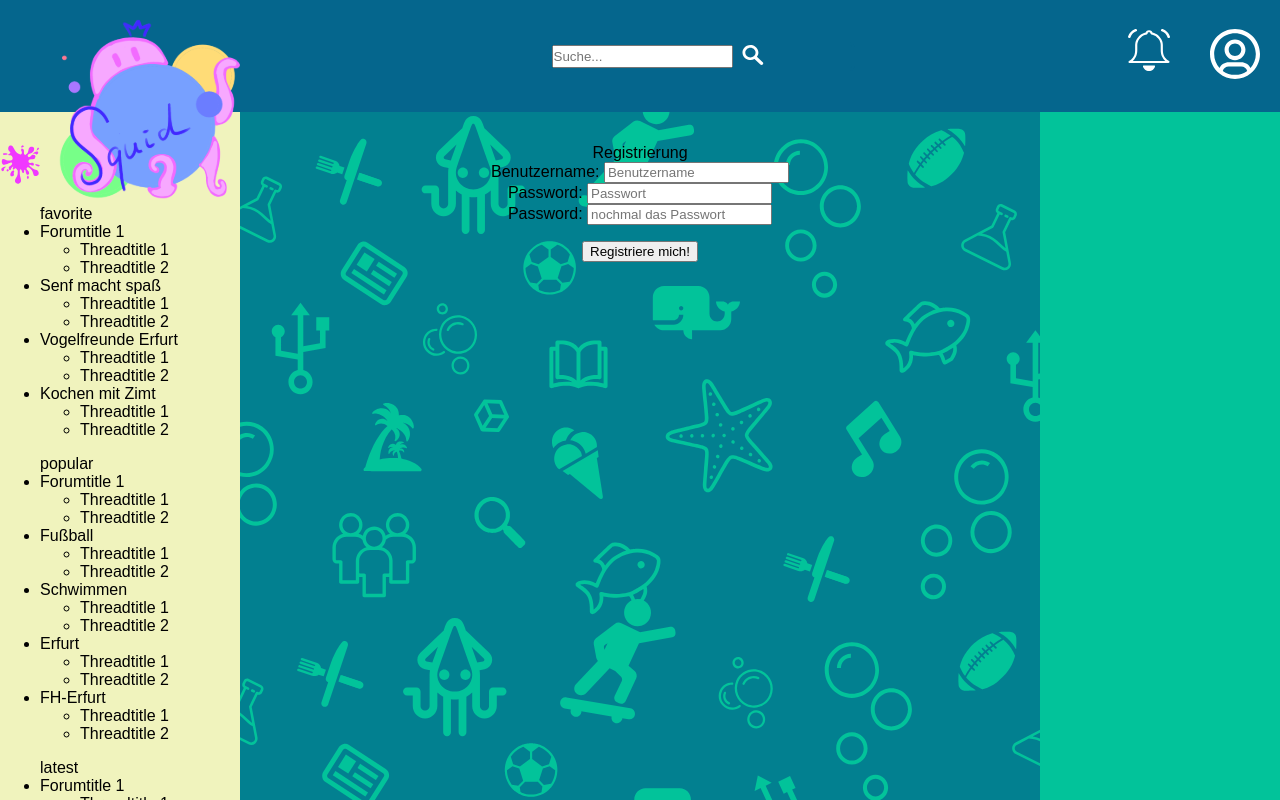
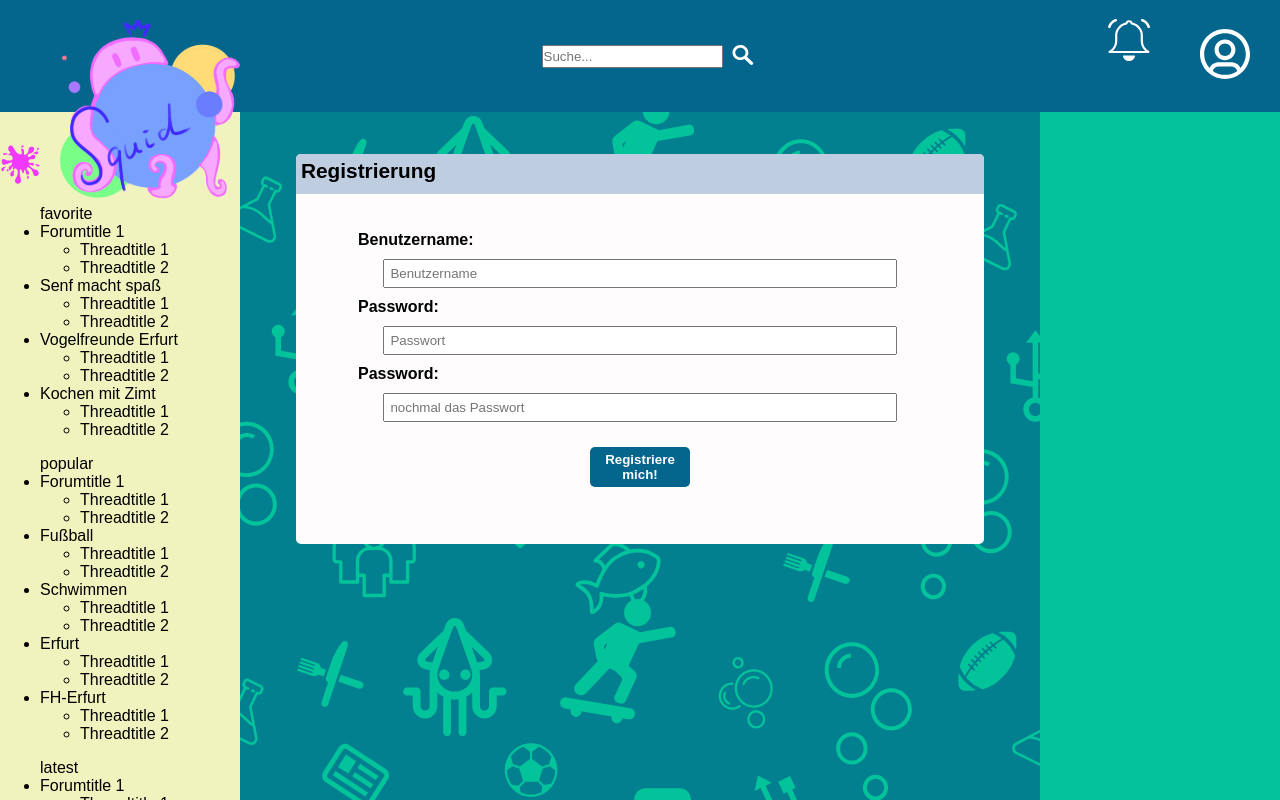
Before and after one commit to Avartos/Webaufbau, a React (Create React App) app: page /registration in a window 1280 px wide. Shown: the top 800 px of the page. Built offline with nearby package versions, Linux system fonts and the light colour scheme.

Commit message:
added login and signin scss

```diff
--- /dev/null
+++ b/src/assets/css/_login.scss
@@ -0,0 +1,76 @@
+@import './variables';
+@import './mixins/contentCard';
+@import './mixins/buttonPreset';
+
+.login{
+    @include contentCard($threadHeaderColor, $threadBodyColor);
+  transition: ease-in-out .2s;
+
+  &:hover {
+    box-shadow: 0 0 0 3px $hoverBorder;
+
+  }
+
+  .header .title{
+    cursor: pointer;
+    transition: .2s ease-in-out;
+    &:hover {
+      color: $highlightedFontColor;
+    }
+  }
+
+  .loginBody {
+      padding: 1em;
+      margin: 1em;
+      display: block;
+    }
+
+    .loginLabel{
+        margin-left: 25px;
+        padding: 5px;
+        font-weight: bold;
+        text-align: left;
+        display: block;
+        width: 100%;
+        display: block;
+      }
+
+      .loginInput{
+        margin: 5px auto;
+        padding: 5px;
+        flex-grow: 1;
+        width: 80%;
+        resize: none;
+        display: block;
+      }
+
+      .loginButton{
+        margin: 25px auto;
+        padding: 5px;
+        display: block;
+        width: 100px;
+        border: none;
+        border-radius: 5px;
+        color: white;
+        font-weight: bold;
+        cursor: pointer;
+        background-color: $buttonColor;
+        transition: ease-in-out .1s;
+      }
+
+      Button:hover {
+        background-color: var(--buttonHoverColor);
+      }
+
+      form button:active {
+        background-color: var(--buttonPressedColor);
+      }
+
+      .errorMessage{
+        width:80%;
+        margin: 25px auto;
+        color: black;
+        background-color: lightpink;
+      }
+
+}
--- /dev/null
+++ b/src/assets/css/_signin.scss
@@ -0,0 +1,76 @@
+@import './variables';
+@import './mixins/contentCard';
+@import './mixins/buttonPreset';
+
+.signin{
+    @include contentCard($threadHeaderColor, $threadBodyColor);
+  transition: ease-in-out .2s;
+
+  &:hover {
+    box-shadow: 0 0 0 3px $hoverBorder;
+
+  }
+
+  .header .title{
+    cursor: pointer;
+    transition: .2s ease-in-out;
+    &:hover {
+      color: $highlightedFontColor;
+    }
+  }
+
+  .signinBody {
+      padding: 1em;
+      margin: 1em;
+      display: block;
+    }
+
+    .signinLabel{
+        margin-left: 25px;
+        padding: 5px;
+        font-weight: bold;
+        text-align: left;
+        display: block;
+        width: 100%;
+        display: block;
+      }
+
+      .signinInput{
+        margin: 5px auto;
+        padding: 5px;
+        flex-grow: 1;
+        width: 80%;
+        resize: none;
+        display: block;
+      }
+
+      .signinButton{
+        margin: 25px auto;
+        padding: 5px;
+        display: block;
+        width: 100px;
+        border: none;
+        border-radius: 5px;
+        color: white;
+        font-weight: bold;
+        cursor: pointer;
+        background-color: $buttonColor;
+        transition: ease-in-out .1s;
+      }
+
+      Button:hover {
+        background-color: var(--buttonHoverColor);
+      }
+
+      form button:active {
+        background-color: var(--buttonPressedColor);
+      }
+
+      .errorMessage{
+        width:80%;
+        margin: 25px auto;
+        color: black;
+        background-color: lightpink;
+      }
+
+}
--- a/src/assets/css/app.scss
+++ b/src/assets/css/app.scss
@@ -3,6 +3,8 @@
 @import "./header";
 @import "./favBar";
 @import "./threadList";
+@import "./login";
+@import "./signin";
 
 .App {
   text-align: center;
--- a/src/components/login.jsx
+++ b/src/components/login.jsx
@@ -14,17 +14,19 @@ const Login = () => {
 
 
     return (
-        <div className = "Login">
-            <div className = "LoginHeader">
-                <span className = "LoginTitle">Login</span>
+        <div className = "login">
+            <div className = "header">
+                <span className = "title">Login</span>
             </div>
+            <div className="loginBody">
                 <form onSubmit = {(e) =>{
                     handleSubmit(e);
                 }}>
 
+
                 <div>
-                 <label className = "LoginLabel">Benutzername: </label>
-                 <input placeholder="Benutzername" className = "LoginInput"
+                    <label className = "loginLabel">Benutzername: </label>
+                    <input placeholder="Benutzername" className = "loginInput"
                     type = "text"
                     value = {userName}
                     onChange = {(e) => {
@@ -33,8 +35,8 @@ const Login = () => {
                 </div>
 
                 <div>
-                 <label className = "LoginLabel">Password: </label>
-                 <input  placeholder="Passwort" className = "LoginInput"
+                    <label className = "loginLabel">Password: </label>
+                    <input  placeholder="Passwort" className = "loginInput"
                         type = "password"
                         value = {password}
                         onChange = {(e) => {
@@ -45,15 +47,15 @@ const Login = () => {
                 </div>
 
                 <div>
-                 <button className = "LoginButton">Login</button>
+                    <button className = "loginButton">Login</button>
                 </div>
                 </form>
 
                 <div>
                     <Link to = "/registration">Registrierung</Link>
                 </div>
-             <p>{userName}</p>
-             <p>{password}</p>
+
+             </div>
         </div>
      );
 }
--- a/src/components/navBar.jsx
+++ b/src/components/navBar.jsx
@@ -1,6 +1,7 @@
 import SearchBar from "./searchBar";
 import Bell from "./bell";
 import Profile from "./profile";
+import {Link} from "react-router-dom";
 import { ReactComponent as CallIcon } from "../assets/icons/voiceCall.svg";
 import { ReactComponent as LogoIcon } from "../assets/icons/logo.svg";
 import "../assets/css/_navBar.scss"
@@ -23,7 +24,9 @@ const NavBar = () => {
                 </div>
                 <div className="wrapper-nav-right">
                     <Bell/>
-                    <Profile/>
+                    <Link to = "/login">
+                        <Profile />
+                    </Link>
                 </div>
             </nav>
         );
--- a/src/components/signin.jsx
+++ b/src/components/signin.jsx
@@ -1,5 +1,5 @@
 import React, { useState } from "react";
-import classNames from 'classnames';
+
 
 const Signin = () => {
     const [userName, setUserName] = useState("");
@@ -44,17 +44,18 @@ const Signin = () => {
 
 
     return (
-        <div className = "Sigin">
-            <div className = "LoginHeader">
-                            <span className = "LoginTitle">Registrierung</span>
+        <div className = "signin">
+            <div className = "header">
+                            <span className = "title">Registrierung</span>
                         </div>
+                        <div className ="signinBody">
                             <form onSubmit = {(e) =>{
                                 handleSubmit(e);
                             }}>
 
                             <div>
-                            <label className = "LoginLabel">Benutzername: </label>
-                            <input placeholder="Benutzername" className = "LoginInput"
+                                <label className = "signinLabel">Benutzername: </label>
+                                <input placeholder="Benutzername" className = "signinInput"
                                 type = "text"
                                 value = {userName}
                                 onChange = {(e) => {
@@ -63,8 +64,8 @@ const Signin = () => {
                             </div>
 
                             <div>
-                            <label className = "LoginLabel">Password: </label>
-                            <input placeholder="Passwort" className = "LoginInput"
+                                <label className = "signinLabel">Password: </label>
+                                <input placeholder="Passwort" className = "signinInput"
                                     type = "password"
                                     value = {password}
                                     onChange = {(e) => {
@@ -76,8 +77,8 @@ const Signin = () => {
                             </div>
 
                             <div>
-                            <label className = "LoginLabel">Password: </label>
-                            <input placeholder="nochmal das Passwort"className = "LoginInput"
+                                <label className = "signinLabel">Password: </label>
+                                <input placeholder="nochmal das Passwort"className = "signinInput"
                                     type = "password"
                                     value = {passwordTwo}
                                     onChange = {(e) => {
@@ -91,9 +92,10 @@ const Signin = () => {
                             </div>
 
                             <div>
-                            <button name="loginButton" className = "LoginButton">Registriere mich!</button>
+                                <button className = "signinButton">Registriere mich!</button>
                             </div>
                         </form>
+                    </div>
 
 
         </div>
```
Lines whose indentation alone changed are shown as unchanged.
